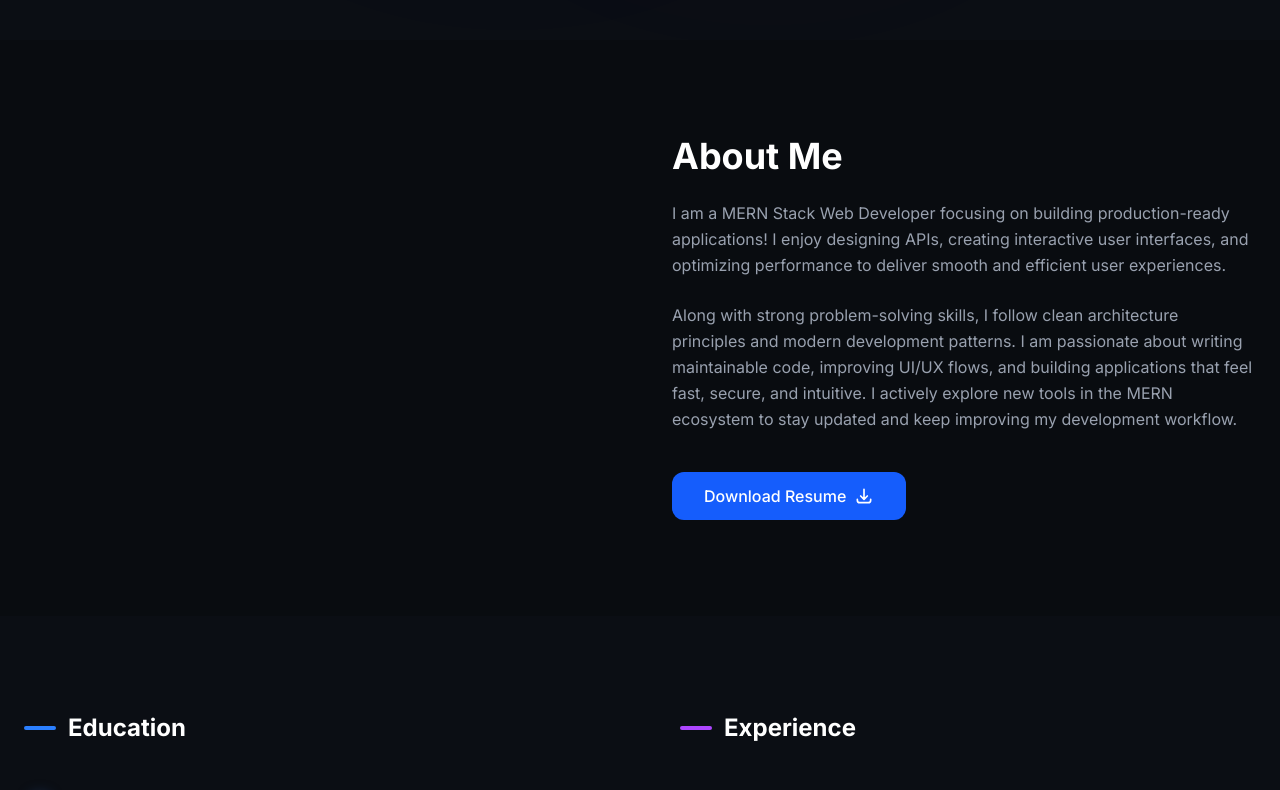
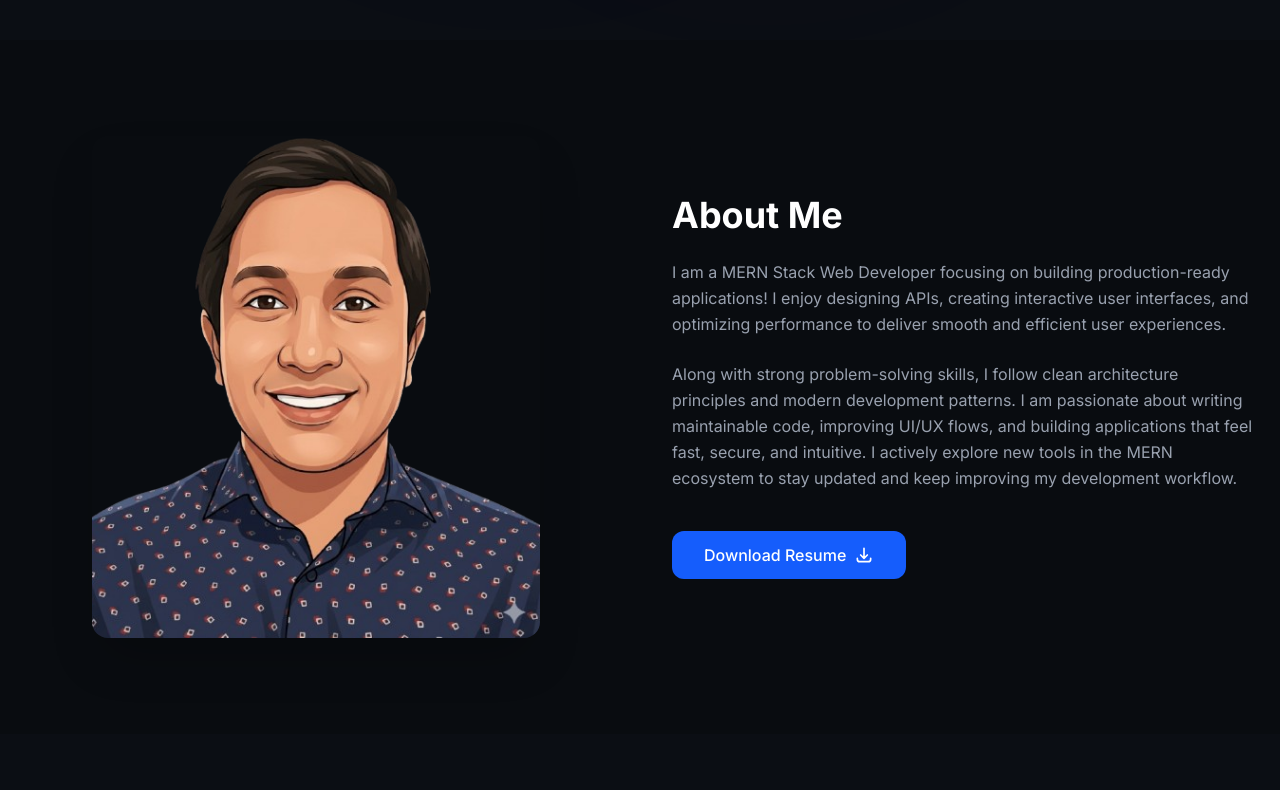
Before and after one commit to cseanwar/my-portfolio, a Next.js app: page / in a window 1280 px wide. Shown: the part 760-1550 px from the top of the page. Built offline with nearby package versions, Linux system fonts and the light colour scheme.

Commit message:
Changed the img tag to Image

```diff
--- a/src/components/About.js
+++ b/src/components/About.js
@@ -11,11 +11,10 @@ const About = () => {
           <div className="relative group w-56 sm:w-72 md:w-full max-w-sm md:max-w-md">
             <Image
               alt="About Portrait"
+              className="w-full h-auto relative z-10 transition duration-500 transform group-hover:scale-[1.02] shadow-2xl rounded-2xl"
               src="/my-cartoon-style-pic.png"
-              priority
-              fill
-              sizes="(max-width: 768px) 18rem, (max-width: 1024px) 20rem, 100%"
-              className="relative z-10 transition duration-500 transform group-hover:scale-[1.02] shadow-2xl rounded-2xl object-contain"
+              width={480}
+              height={640}
             />
           </div>
         </div>
```
